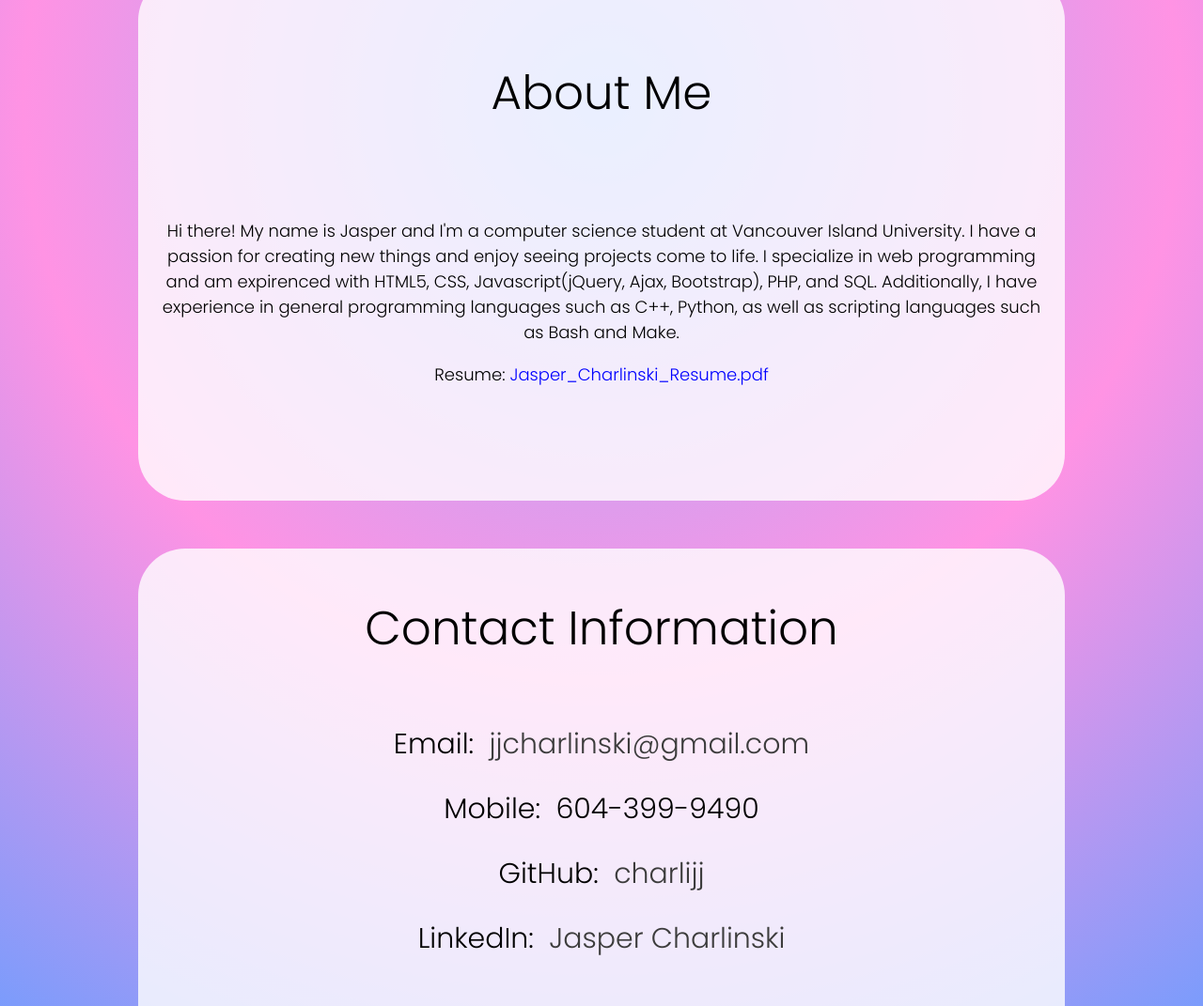
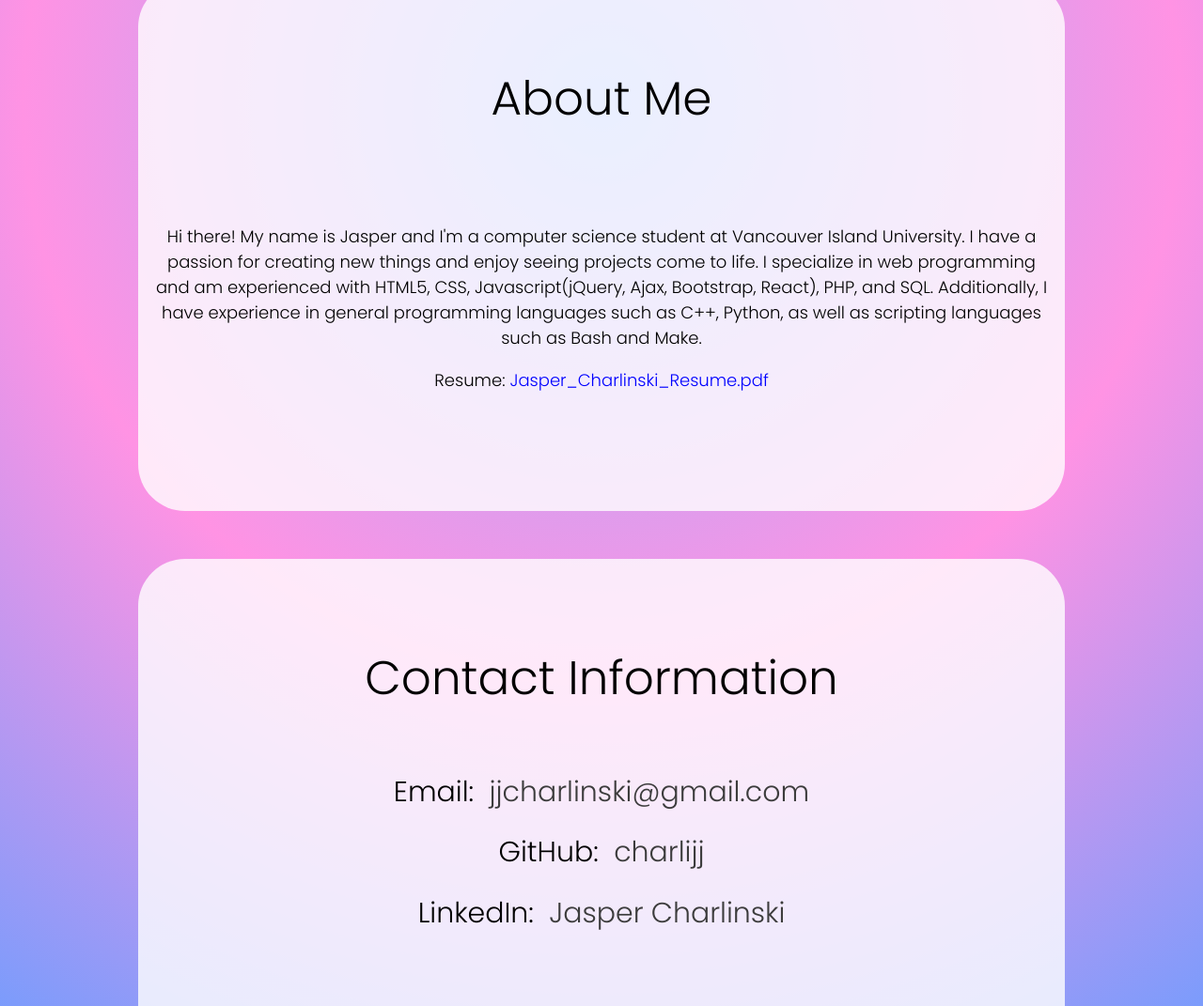
Before and after one commit to charlijj/Portfolio, a plain HTML site: page index.html in a window 1280 px wide. Shown: the part 1345-2416 px from the top of the page at 94% size. Drawn offline with Linux system fonts and the light colour scheme; a web font is replaced by a local one.

Commit message:
added favicon

```diff
--- a/index.html
+++ b/index.html
@@ -10,6 +10,7 @@
     <link href="https://fonts.googleapis.com/css2?family=Poppins:wght@300&display=swap" rel="stylesheet">
     <link href="https://fonts.googleapis.com/css2?family=Oswald&display=swap" rel="stylesheet">
     <link href="https://fonts.googleapis.com/css2?family=Dela+Gothic+One&display=swap" rel="stylesheet">
+    <link rel="icon" type="image/png" href="img/favicon.png">
     <style>
 
         #headingCanvas {
@@ -363,7 +364,7 @@
         <div class="aboutMeContainer" >
             <div class="containerHeader">About Me</div>
             <div class="aboutMe">
-                <p>Hi there! My name is Jasper and I'm a computer science student at Vancouver Island University. I have a passion for creating new things and enjoy seeing projects come to life. I specialize in web programming and am expirenced with HTML5, CSS, Javascript(jQuery, Ajax, Bootstrap), PHP, and SQL. Additionally, I have experience in general programming languages such as C++, Python, as well as scripting languages such as Bash and Make.</p>
+                <p>Hi there! My name is Jasper and I'm a computer science student at Vancouver Island University. I have a passion for creating new things and enjoy seeing projects come to life. I specialize in web programming and am experienced with HTML5, CSS, Javascript(jQuery, Ajax, Bootstrap, React), PHP, and SQL. Additionally, I have experience in general programming languages such as C++, Python, as well as scripting languages such as Bash and Make.</p>
                 <p>Resume: <a href="ext/Jasper_Charlinski_Resume.pdf" target="_blank">Jasper_Charlinski_Resume.pdf</a></p>
             </div>
         </div>
@@ -373,7 +374,7 @@
             <div class="containerHeader">Contact Information</div>
             <div class="aboutMe">
                 <div class="contactInfo">Email: &nbsp;<a href="mailto:jjcharlinski@gmail.com" target="_blank">jjcharlinski@gmail.com</a></div>
-                <div class="contactInfo">Mobile: &nbsp;604-399-9490</div>
+                <!-- <div class="contactInfo">Mobile: &nbsp;604-399-9490</div> -->
                 <div class="contactInfo">GitHub: &nbsp;<a href="https://github.com/charlijj" target="_blank">charlijj</a></div>
                 <div class="contactInfo">LinkedIn: &nbsp; <a href="https://www.linkedin.com/in/jasper-charlinski-02ab41238" target="_blank">Jasper Charlinski</a></div>
             </div>
```
Also changed, not shown: projects.html (+2 -1 lines), img/favicon.png (added).
